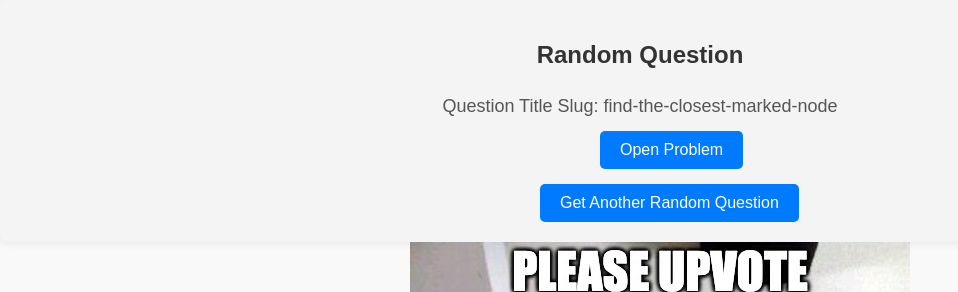
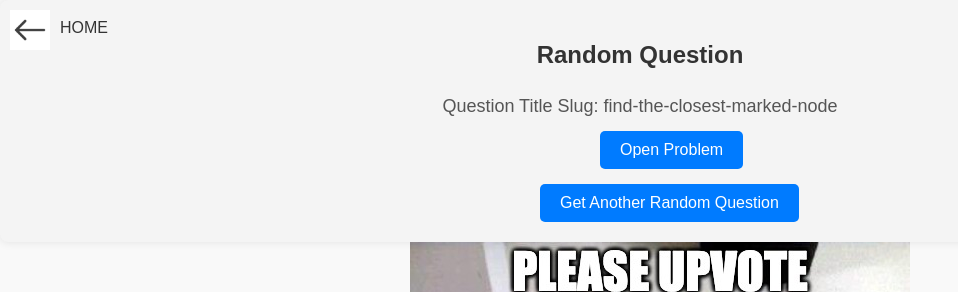
Before and after one commit to RuiyuZhang69/Portf., a React (Create React App) app: page /dsa in a window 1280 px wide. Shown: the top 292 px of the page, without its empty margins (0-958 px from the left). Built offline with nearby package versions, Linux system fonts and the light colour scheme.

Commit message:
backbutton

```diff
--- a/src/DSA.js
+++ b/src/DSA.js
@@ -1,6 +1,7 @@
 import React, { useState, useEffect } from 'react';
 import leet from './leet.json';
 import car from './car.jpg'; // Import your image file
+import backArrow from './vector1.jpg'; // Import your back arrow image
 
 const DSA = () => {
   const [randomQuestion, setRandomQuestion] = useState(null);
@@ -30,6 +31,13 @@ const DSA = () => {
     }
   };
 
+  const handleBackButtonClick = () => {
+    // Handle the back button click, for example, by navigating back in your application
+    // You can use React Rfouter or any other navigation method here
+    window.history.back();
+
+  };
+
   useEffect(() => {
     fetchRandomQuestion();
   }, []);
@@ -37,19 +45,33 @@ const DSA = () => {
   return (
     <body>
       <div style={styles.container}>
+        {/* Back Button */}
+        <div style={styles.backButton1}
+>HOME </div>
+        <img
+          src={backArrow}
+          alt="Back"
+          text = "Home"
+          style={styles.backButton}
+          onClick={handleBackButtonClick}
+        />
         <h1 style={styles.title}>Random Question</h1>
         {randomQuestion ? (
           <p style={styles.question}>
             Question Title Slug: {randomQuestion}
-          <button style={styles.button1} onClick={handleButtonClick}>Open Problem</button>
+            <button style={styles.button1} onClick={handleButtonClick}>
+              Open Problem
+            </button>
           </p>
         ) : (
           <p style={styles.noData}>No data available.</p>
         )}
-      <button style={styles.button} onClick={fetchRandomQuestion}>Get Another Random Question</button>
+        <button style={styles.button} onClick={fetchRandomQuestion}>
+          Get Another Random Question
+        </button>
       </div>
       <div>
-      <img style={styles.car} src= {car} alt="https://imgflip.com/i/7abc56"/>
+        <img style={styles.car} src={car} alt="https://imgflip.com/i/7abc56" />
       </div>
     </body>
   );
@@ -57,6 +79,7 @@ const DSA = () => {
 
 const styles = {
   container: {
+    position: 'relative',
     textAlign: 'center', // Center align the content
     padding: '20px',
     backgroundColor: '#f4f4f4',
@@ -69,7 +92,7 @@ const styles = {
     marginBottom: '15px',
   },
   car: {
-    marginLeft: '410px'
+    marginLeft: '410px',
   },
   question: {
     fontSize: '18px',
@@ -102,6 +125,23 @@ const styles = {
     fontSize: '18px',
     color: '#ff0000',
   },
+  backButton: {
+    position: 'absolute',
+    top: '10px',
+    left: '10px',
+    height: '40px',
+    width: '40px',
+    cursor: 'pointer',
+  },
+
+  backButton1: {
+    position: 'absolute',
+    top: '15px',
+    left: '60px',
+    height: '40px',
+    width: '40px',
+    cursor: 'pointer',
+  },
 };
 
 export default DSA;
```
Also changed, not shown: src/vector1.jpg (added). Lines whose indentation alone changed are shown as unchanged.
